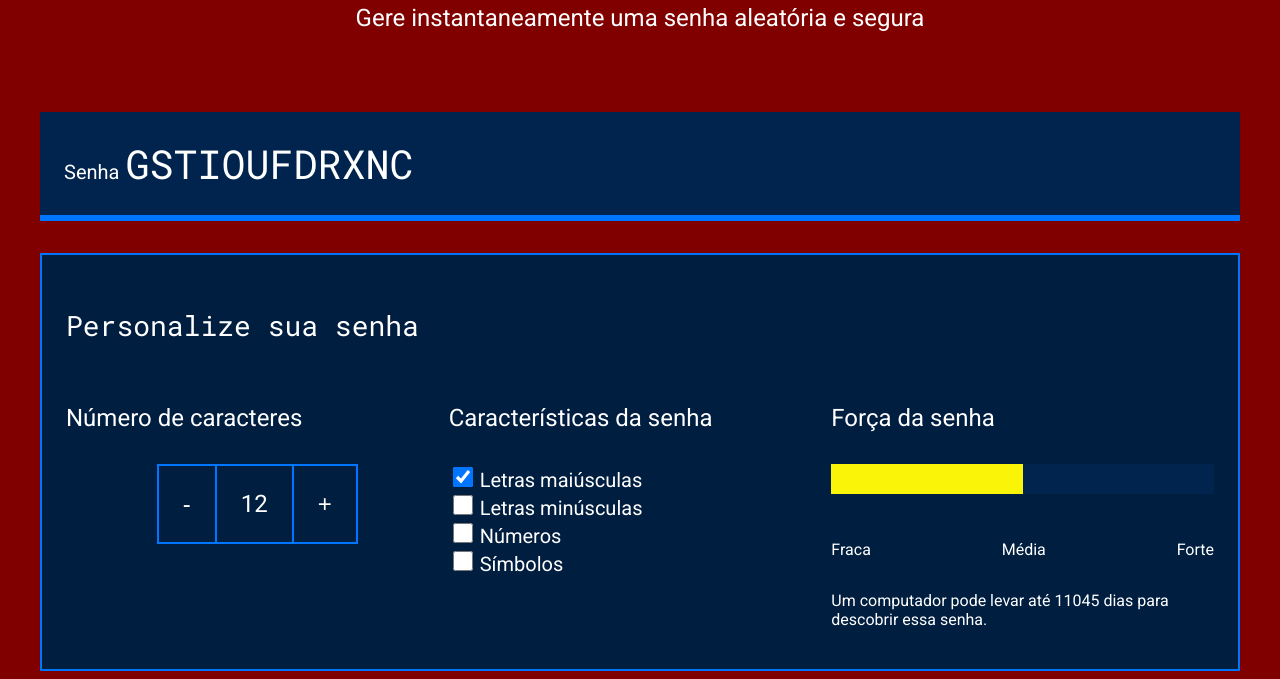
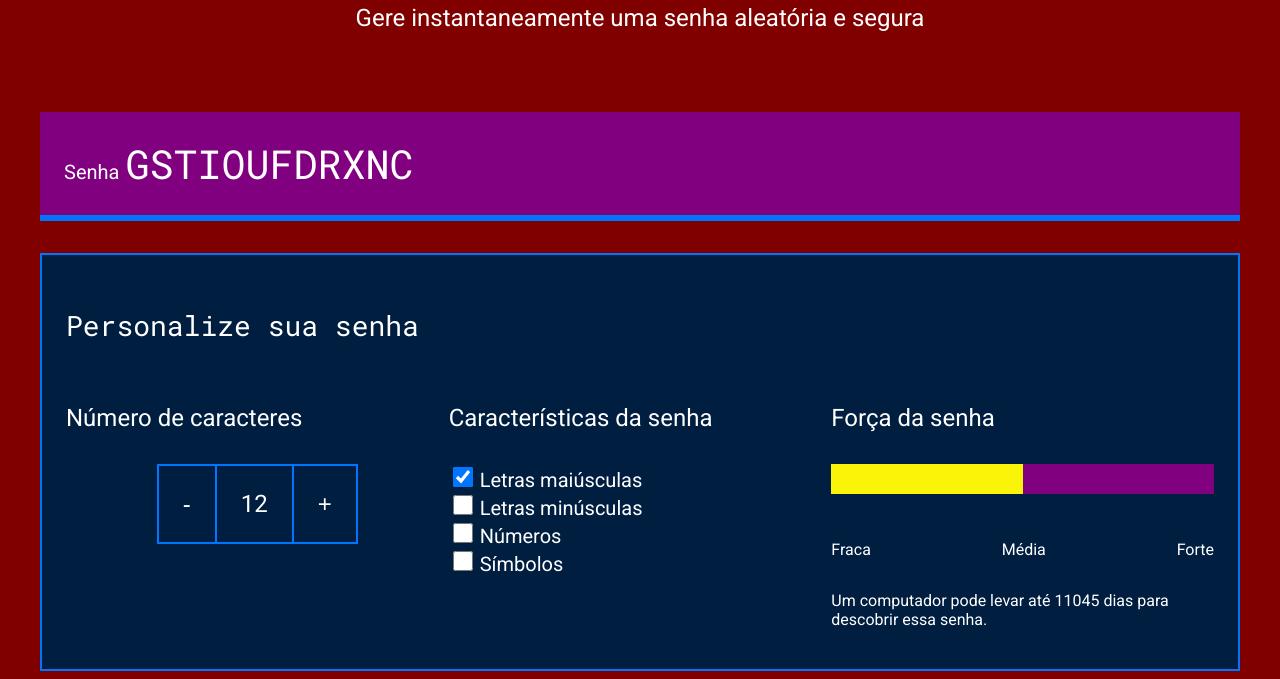
Before and after one commit to changxxbin/Gerador-de-Senhas, a plain HTML site: page index.html in a window 1280 px wide. Shown: the part 214-893 px from the top of the page. Drawn offline with Linux system fonts and the light colour scheme.

Commit message:
Update style.css

```diff
--- a/style.css
+++ b/style.css
@@ -3,7 +3,7 @@
 :root {
     --branco: white;
     --cor-de-fundo: #800000;
-    --fundo-senha: #00244D;
+    --fundo-senha: #800080;
     --fundo-texto: #001E40;
     --borda: #0075FF;
     --roboto: 'Roboto', sans-serif;
```
